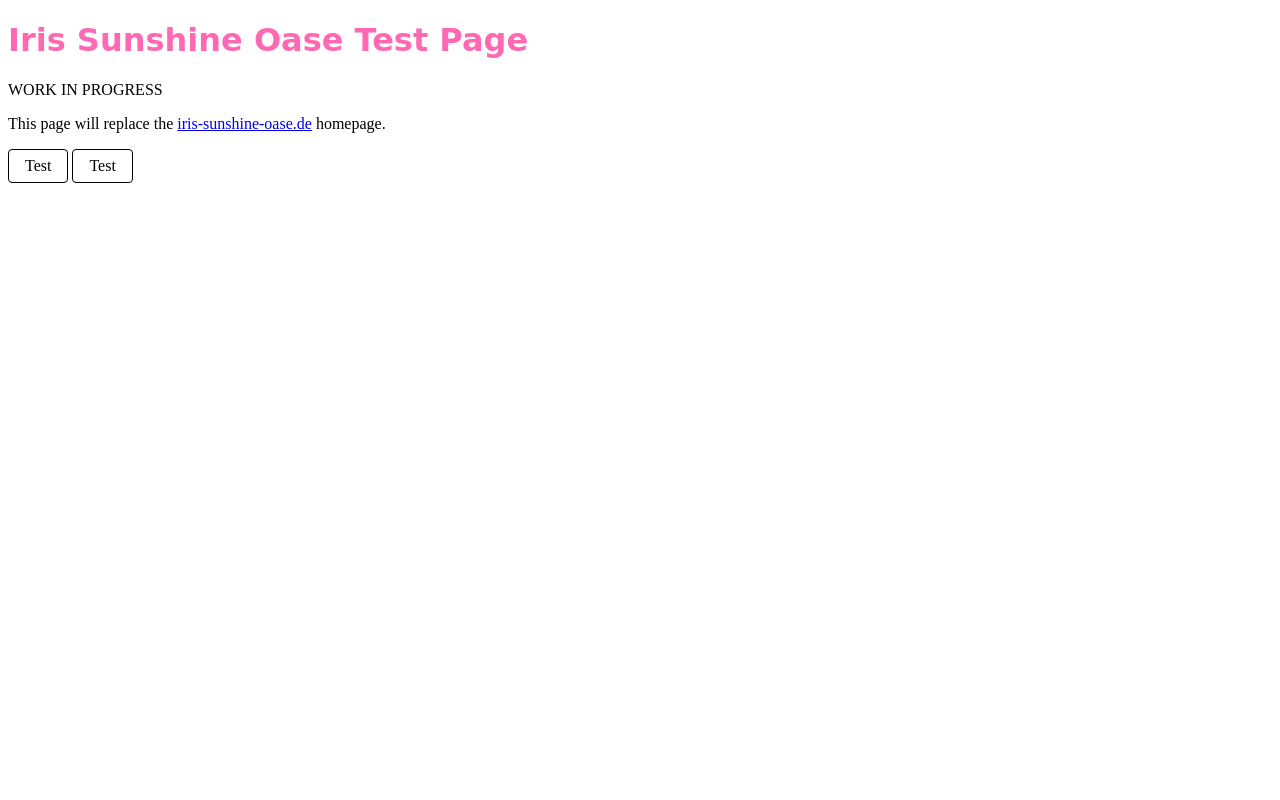
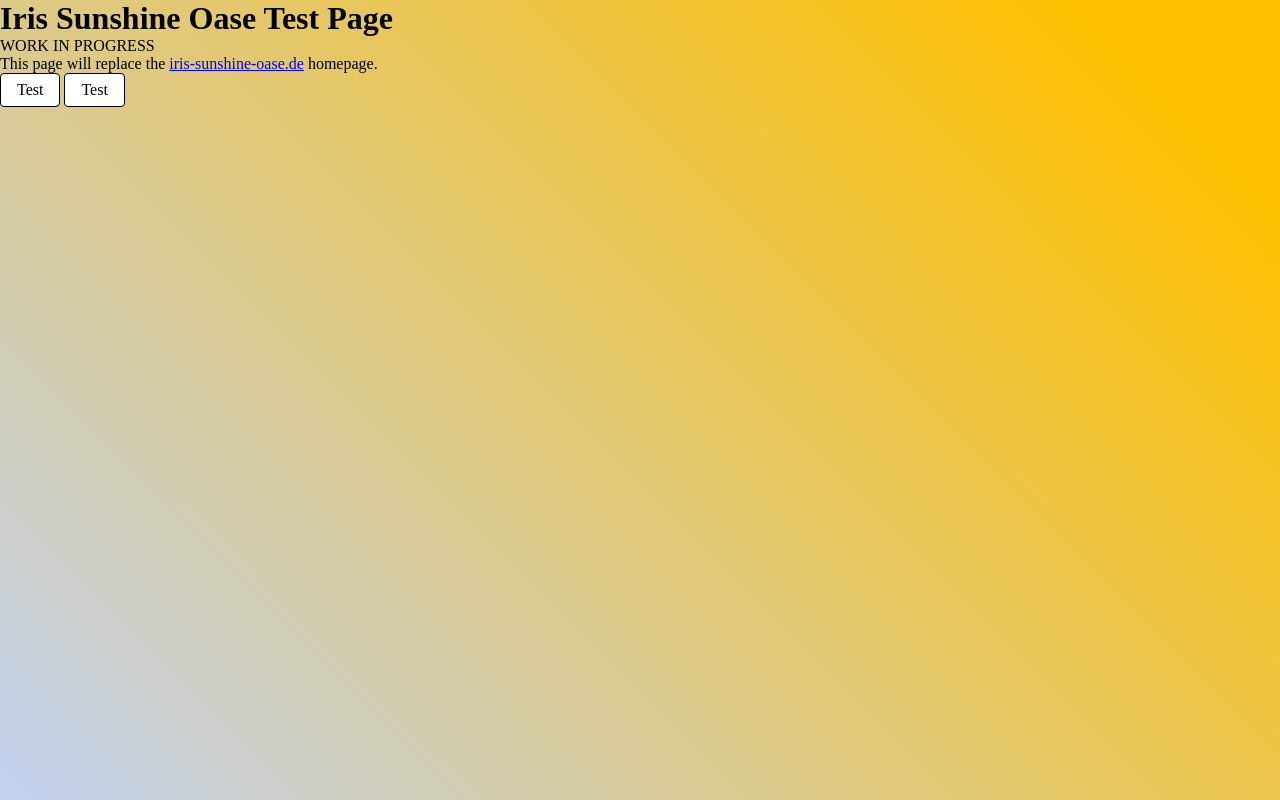
Before and after one commit to nanatsusaia/iris-sunshine-oase, a website built with Parcel: page src/html/page/index.html in a window 1280 px wide. Built offline with nearby package versions, Linux system fonts and the light colour scheme.

Commit message:
Change SCSS Structure & add clear command

```diff
--- a/package.json
+++ b/package.json
@@ -10,8 +10,9 @@
     "posthtml-include": "^1.7.2"
   },
   "scripts": {
-    "start": "parcel src/index.html --open",
-    "build": "parcel build src/index.html"
+    "start": "parcel src/html/page/index.html --open",
+    "build": "parcel build src/html/page/index.html",
+    "clear": "npx remove-node-modules && rm yarn.lock"
   },
   "browserslist": "> 0.5%, last 2 versions, not dead"
 }
--- a/src/index.html
+++ b/src/html/page/index.html
@@ -4,12 +4,12 @@
 <head>
   <meta charset="utf-8" />
   <title>My First Parcel App</title>
-  <link rel="stylesheet" href="style/style.scss">
-  <script src="script/index.ts"></script>
+  <link rel="stylesheet" href="../../style/style.scss">
+  <script src="../../script/index.ts"></script>
 </head>
 
 <body>
-  <include src="header.html"></include>
+  <include src="html/partial/header.html"></include>
   <p>This page will replace the <a href="http://www.iris-sunshine-oase.de" title="iris-sunshine-oase.de">iris-sunshine-oase.de</a> homepage.</p>
 
   <div class="button" tabindex="1">Test</div>
--- /dev/null
+++ b/src/style/base/_global.scss
@@ -0,0 +1,12 @@
+* {
+  margin: 0;
+  padding: 0;
+}
+
+html, body {
+  min-height: 100vh;
+}
+
+html, body {
+  background: linear-gradient(45deg, #c2d1f0 0%, #ffc000 90%);
+}
--- /dev/null
+++ b/src/style/base/_index.scss
@@ -0,0 +1 @@
+@use 'global';
--- /dev/null
+++ b/src/style/component/_index.scss
@@ -0,0 +1 @@
+@use 'button';
--- a/src/style/style.scss
+++ b/src/style/style.scss
@@ -1,6 +1,2 @@
-@use 'button';
-
-h1 {
-    color: hotpink;
-    font-family: cursive;
-}
+@use 'base';
+@use 'component';
```
Also changed, not shown: src/html/partial/header.html (renamed from src/header.html), src/style/component/_button.scss (renamed from src/style/_button.scss), 2 other files.
